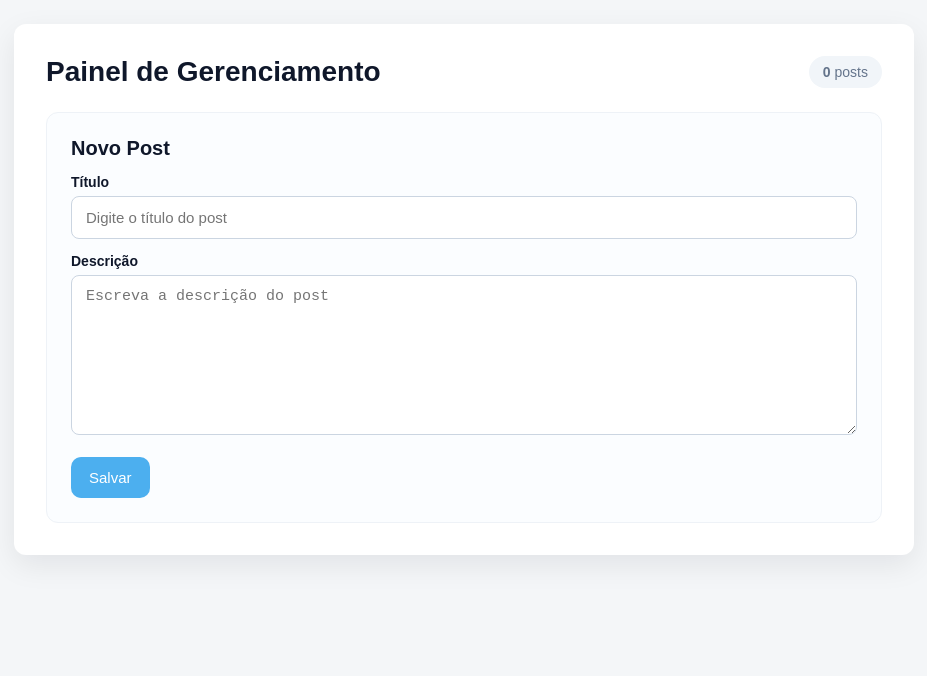
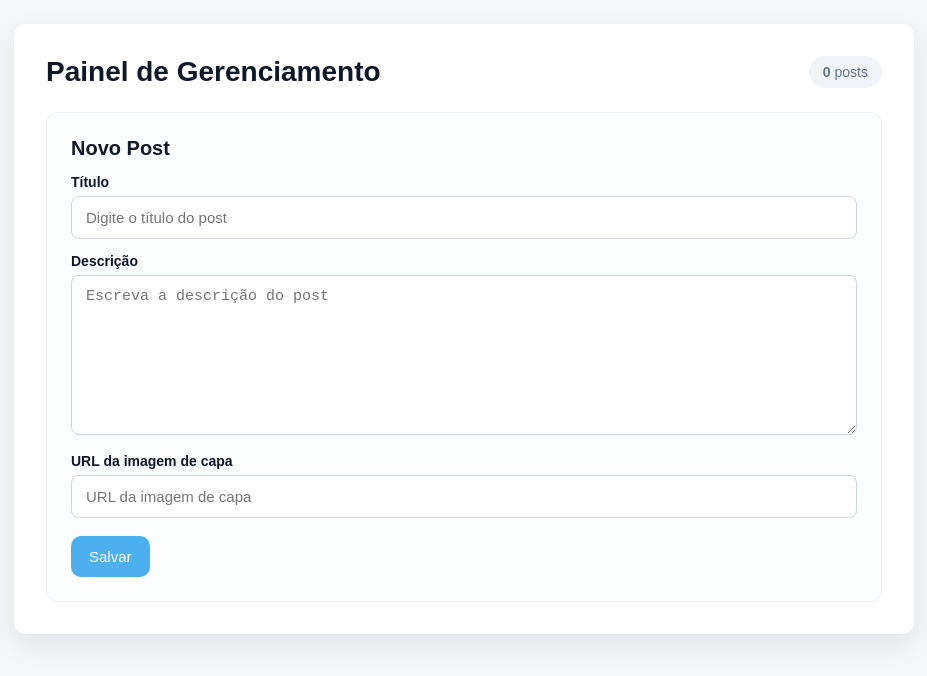
Before and after one commit to paulinhodeveloper/painelpostagem, a React (Vite) app: page / in a window 1280 px wide. Shown: the top 676 px of the page, without its empty margins (176-1103 px from the left). Built offline with nearby package versions, Linux system fonts and the light colour scheme.

Commit message:
M02S09 ex2

```diff
--- a/src/App.tsx
+++ b/src/App.tsx
@@ -4,7 +4,8 @@ import "./index.css";
 function App() {
   const [titulo, setTitulo] = useState("");
   const [descricao, setDescricao] = useState("");
-  const [postsCount, setPostsCount] = useState(0); // começa em 0
+  const [imagemUrl, setImagemUrl] = useState(""); // 👈 novo estado
+  const [postsCount, setPostsCount] = useState(0);
 
   const handleSubmit = (e: React.FormEvent) => {
     e.preventDefault();
@@ -13,12 +14,16 @@ function App() {
       return;
     }
 
-    console.log("Título:", titulo);
-    console.log("Descrição:", descricao);
+    console.log({
+      titulo,
+      descricao,
+      imagemUrl,
+    });
 
     alert("Post criado com sucesso!");
     setTitulo("");
     setDescricao("");
+    setImagemUrl("");
     setPostsCount((c) => c + 1);
   };
 
@@ -53,6 +58,15 @@ function App() {
           onChange={(e) => setDescricao(e.target.value)}
         />
 
+        <label htmlFor="imagemUrl">URL da imagem de capa</label>
+        <input
+          id="imagemUrl"
+          type="url"
+          placeholder="URL da imagem de capa"
+          value={imagemUrl}
+          onChange={(e) => setImagemUrl(e.target.value)}
+        />
+
         <button type="submit">Salvar</button>
       </form>
     </div>
```
